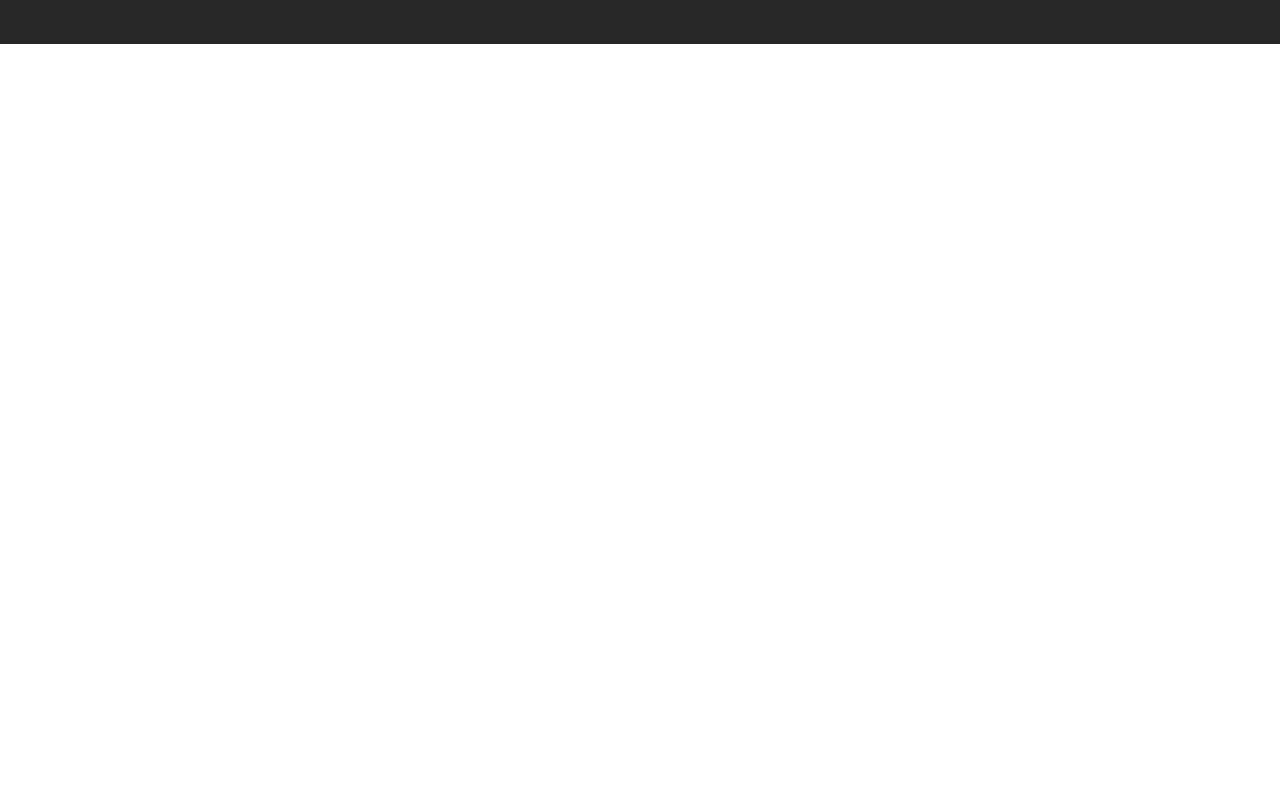
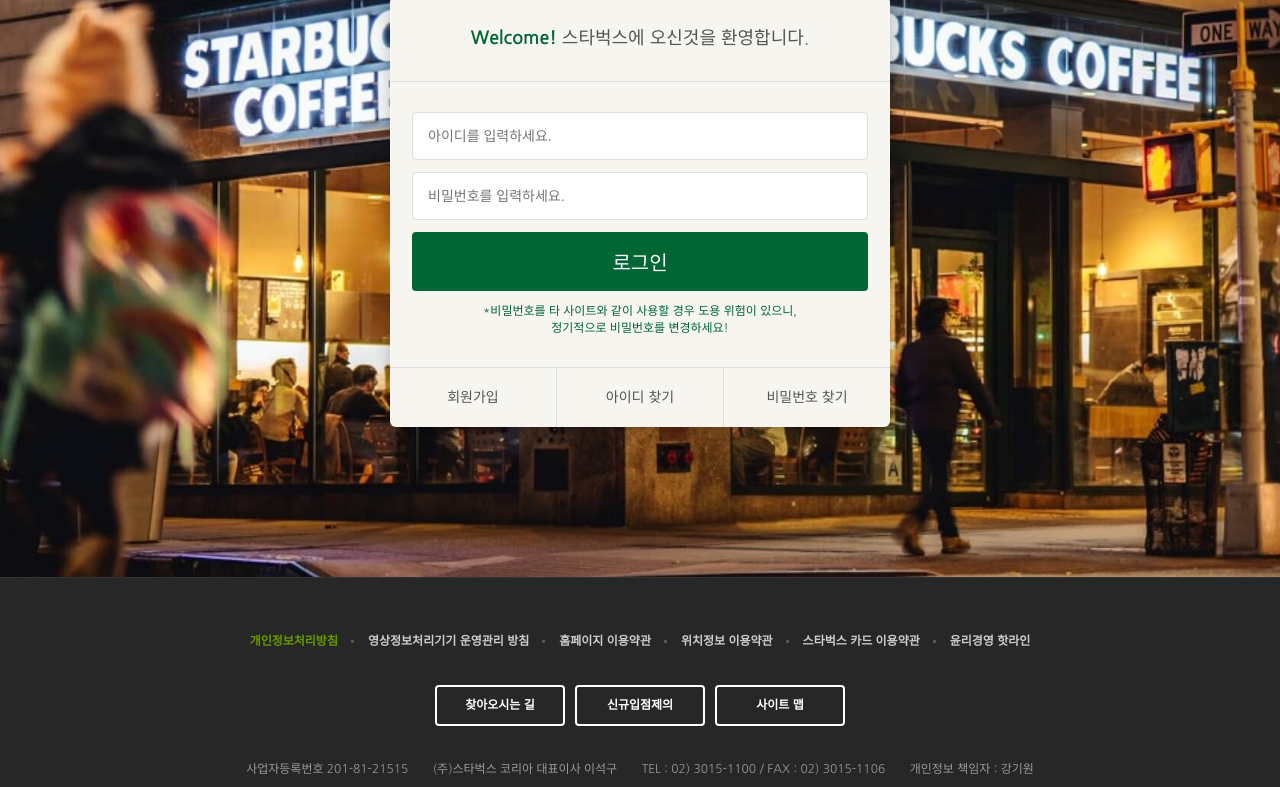
Before and after one commit to Player-Geun/strarbucks, a plain HTML site: page signin/index.html in a window 1280 px wide. Shown: the part 290-1077 px from the top of the page. Before the commit the page ends 800 px from the top, so only its background shows below. Drawn offline with nearby package versions, Linux system fonts and the light colour scheme.

Commit message:
로그인 페이지 완성

```diff
--- /dev/null
+++ b/css/signin.css
@@ -0,0 +1,86 @@
+.signin{
+  margin-top: 120px;
+  padding: 100px 0 150px;
+  background-image: url("../images/signin_bg.jpg");
+  background-repeat: no-repeat;
+  background-position: center;
+  background-attachment: fixed;
+  background-size: cover;
+}
+
+.signin h1{
+  color: #fff;
+  font-size: 30px;
+  font-weight: 700;
+  text-align: center;
+  margin-bottom: 24px;
+}
+
+.signin__card{
+  width: 500px;
+  margin: 0 auto;
+  border-radius: 6px;
+  background-color: #f6f5f0;
+  box-shadow: 2px 2px 20px rgba(0, 0, 0, .3);
+  color: #555;
+}
+
+.signin__card h2{
+  padding: 30px;
+  font-size: 18px;
+  text-align: center;
+  border-bottom: 1px solid #ddd;
+}
+
+.signin__card h2 strong{
+  font-weight: 700;
+  color: #006633;
+}
+
+.signin__card form{
+  padding: 30px 22px;
+}
+
+.signin__card form input{
+  width: 100%;
+  margin-bottom: 12px;
+  padding: 15px;
+  border: 1px solid #ddd;
+  border-radius: 4px;
+  outline: none;
+  box-sizing: border-box;
+  font-size: 14px;
+}
+
+.signin__card form [type = "submit"]{
+  background-color: #006633;
+  border: none;
+  color: #fff;
+  font-size: 20px;
+  cursor: pointer;
+}
+
+.signin__card form p{
+  font-size: 12px;
+  color: #006633;
+  text-align: center;
+}
+
+.signin__card .actions{
+  display: flex;
+  border-top: 1px solid #ddd;
+}
+
+.signin__card .actions a{
+  flex-grow: 1;
+  flex-basis: 0;
+  text-align: center;
+  padding: 20px;
+  color: #555;
+  font-size: 14px;
+  border-right: 1px solid #ddd;
+}
+
+.signin__card .actions a:last-child{
+  border-right: none;
+}
--- a/signin/index.html
+++ b/signin/index.html
@@ -36,6 +36,7 @@
   <link rel="stylesheet" href="https://fonts.googleapis.com/icon?family=Material+Icons" />
 
   <link rel="stylesheet" href="../css/common.css" />
+  <link rel="stylesheet" href="../css/signin.css" />
 
   <script defer src="../js/common.js"></script>
 </head>
@@ -372,7 +373,26 @@
     </div>
   </header>
 
-  <section class="signin"></section>
+  <section class="signin">
+    <h1>로그인</h1>
+    <div class="signin__card">
+      <h2><strong>Welcome!</strong> 스타벅스에 오신것을 환영합니다.</h2>
+      <form>
+        <input type="text" placeholder="아이디를 입력하세요." />
+        <input type="password" placeholder="비밀번호를 입력하세요." />
+        <input type="submit" value="로그인" />
+        <p>
+          *비밀번호를 타 사이트와 같이 사용할 경우 도용 위험이 있으니,<br />
+          정기적으로 비밀번호를 변경하세요!
+        </p>
+      </form>
+      <div class="actions">
+        <a href="javascript:void(0)">회원가입</a>
+        <a href="javascript:void(0)">아이디 찾기</a>
+        <a href="javascript:void(0)">비밀번호 찾기</a>
+      </div>
+    </div>
+  </section>
 
   <!--FOOTER-->
   <footer>
```
